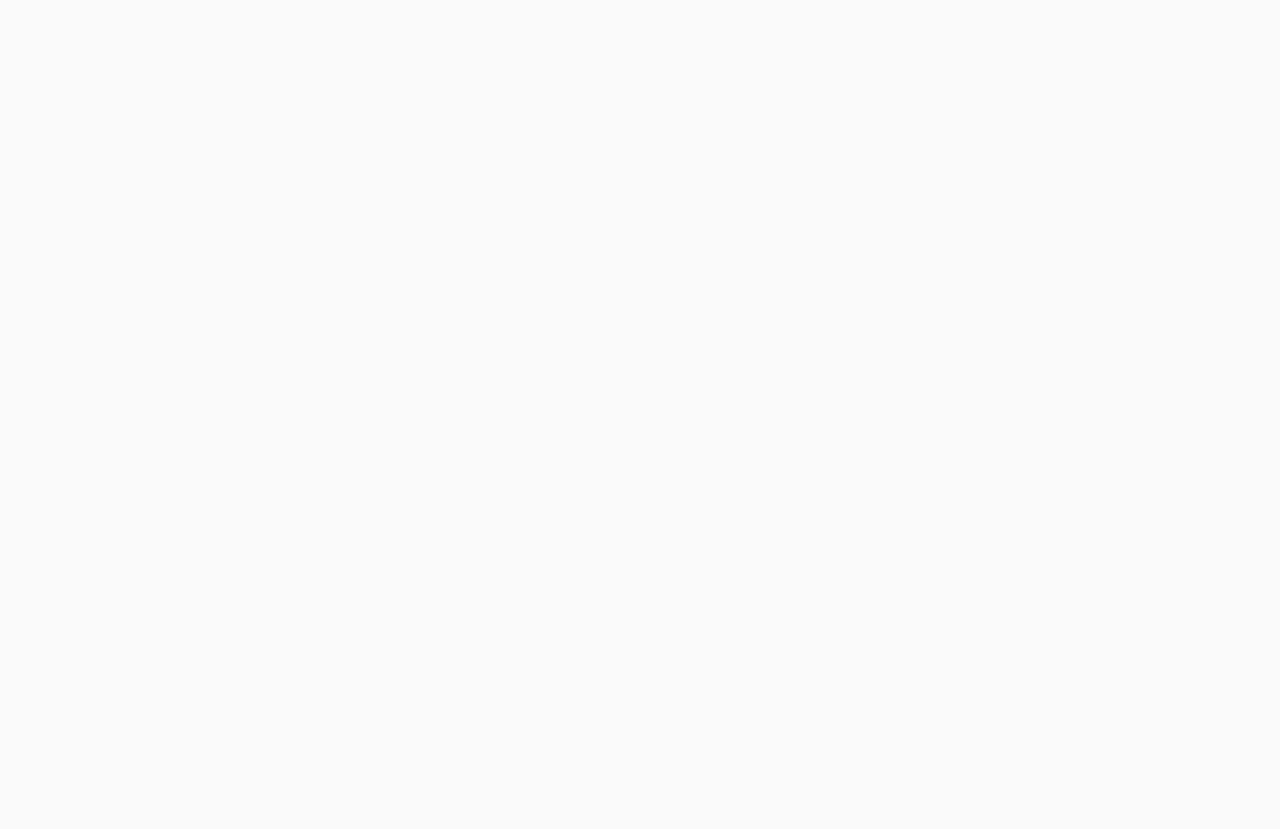
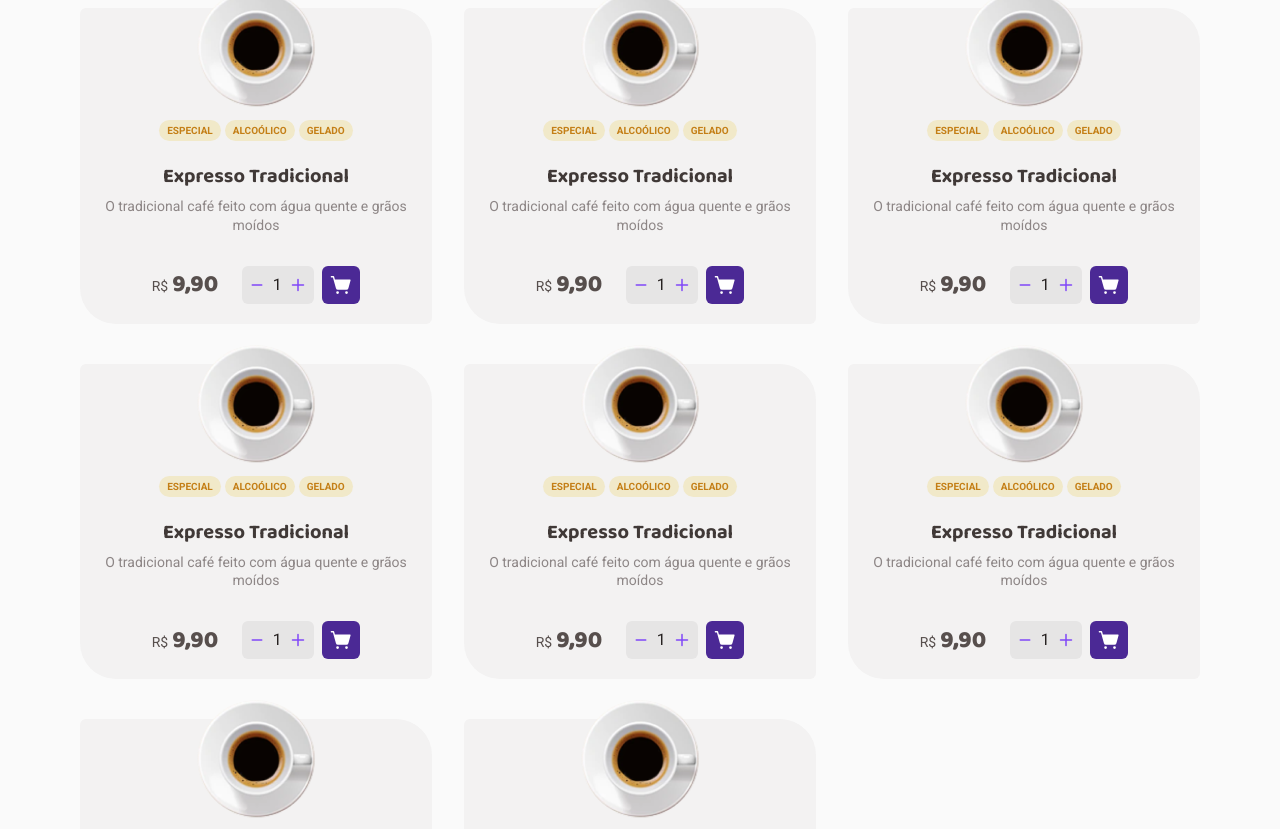
Before and after one commit to rodrigofontesdev/coffee, a React (Vite) app: page / in a window 1280 px wide. Shown: the part 771-1600 px from the top of the page. Before the commit the page ends 800 px from the top, so only its background shows below. Built offline with nearby package versions, Linux system fonts and the light colour scheme.

Commit message:
feat(home): insert product catalog in home page

```diff
--- a/src/pages/Home/index.tsx
+++ b/src/pages/Home/index.tsx
@@ -1,9 +1,26 @@
+import { ProductCard } from '../../components/ProductCard'
 import { Hero } from './components/Hero'
+import { Catalog, Items } from './styles'
 
 export function Home() {
     return (
         <main>
             <Hero />
+
+            <Catalog>
+                <h1>Nossos cafés</h1>
+
+                <Items>
+                    <ProductCard />
+                    <ProductCard />
+                    <ProductCard />
+                    <ProductCard />
+                    <ProductCard />
+                    <ProductCard />
+                    <ProductCard />
+                    <ProductCard />
+                </Items>
+            </Catalog>
         </main>
     )
 }
--- /dev/null
+++ b/src/pages/Home/styles.ts
@@ -0,0 +1,34 @@
+import styled from 'styled-components'
+
+export const Catalog = styled.section`
+    max-width: calc(70rem + 4.5rem);
+    padding: 2rem 2.25rem 11.25rem;
+    margin-right: auto;
+    margin-left: auto;
+
+    h1 {
+        color: ${(props) => props.theme['gray-800']};
+        font-size: 2rem;
+        font-weight: 800;
+        line-height: 1.3;
+        margin-bottom: 4.125rem;
+    }
+`
+
+export const Items = styled.div`
+    display: grid;
+    grid-template-columns: repeat(4, 1fr);
+    gap: 2.5rem 2rem;
+
+    @media (max-width: 1280px) {
+        grid-template-columns: repeat(3, 1fr);
+    }
+
+    @media (max-width: 1024px) {
+        grid-template-columns: repeat(2, 1fr);
+    }
+
+    @media (max-width: 640px) {
+        grid-template-columns: repeat(1, 1fr);
+    }
+`
```
